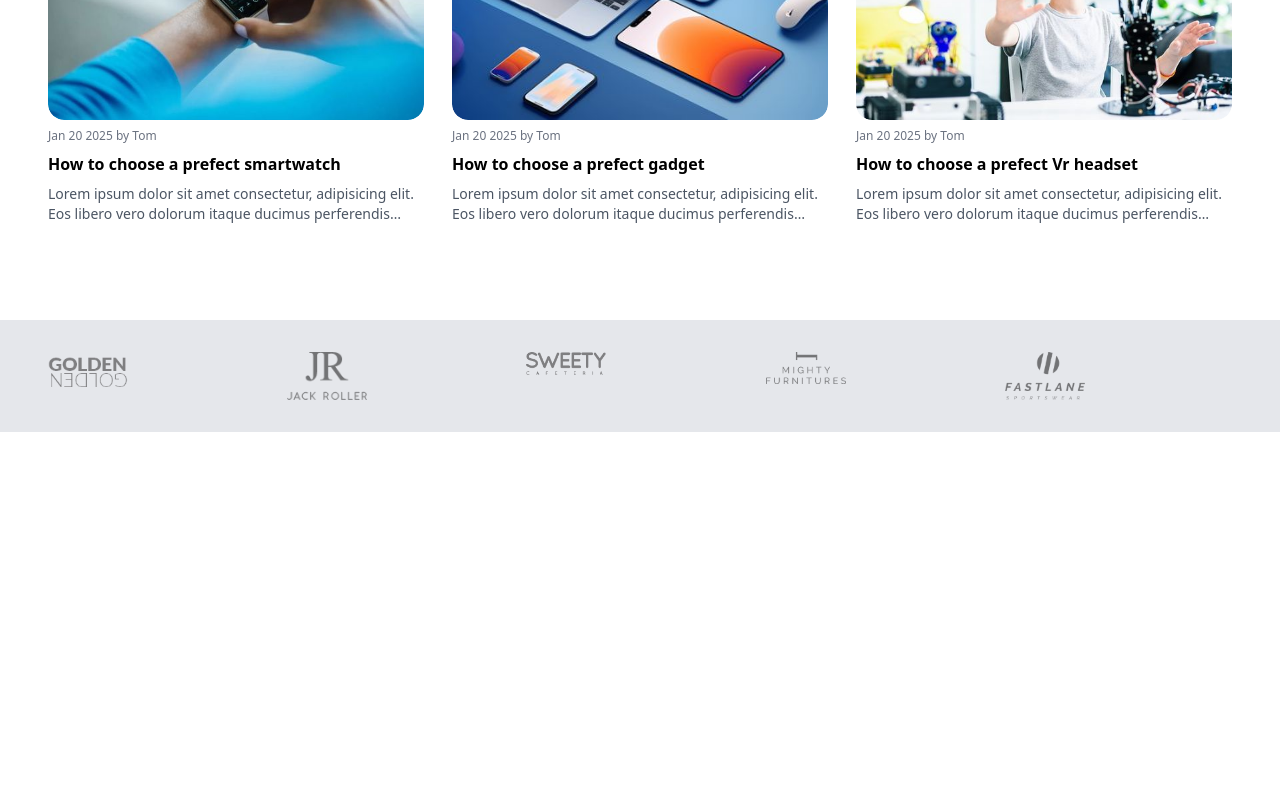
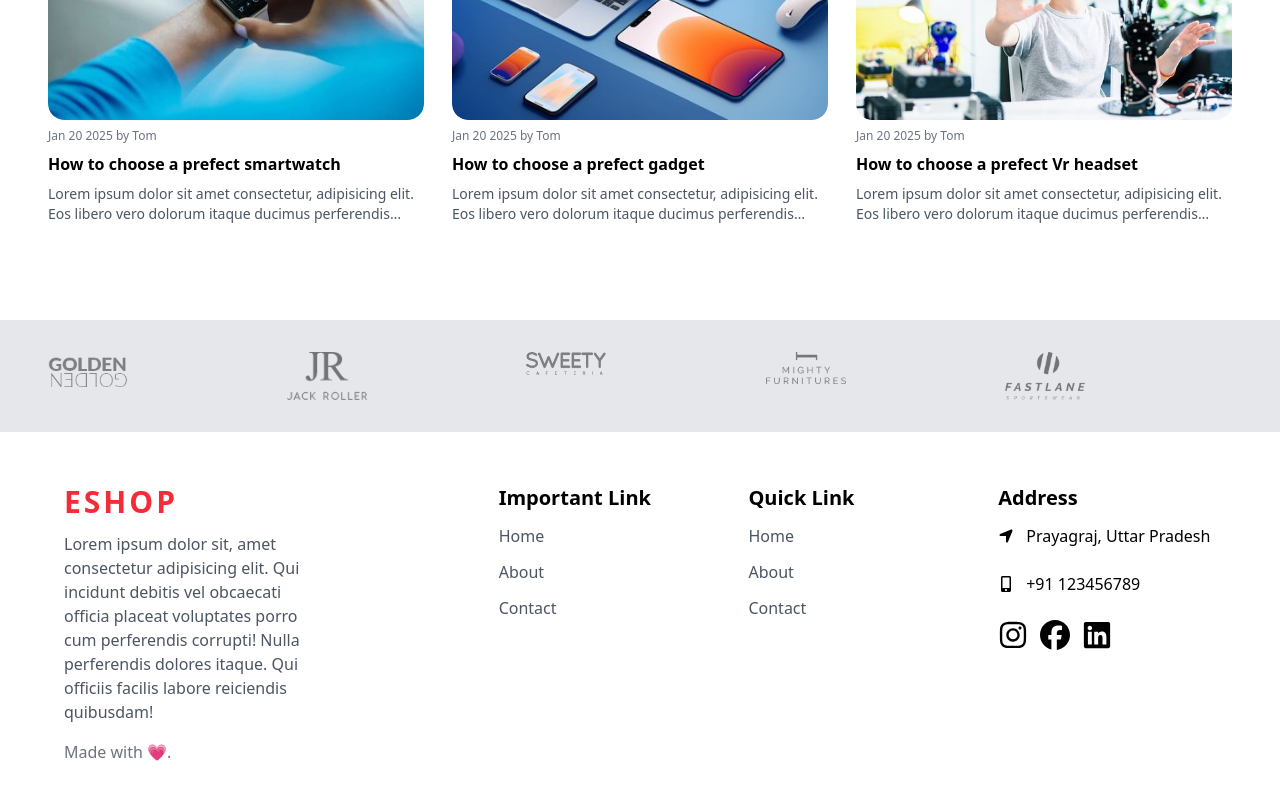
Before and after one commit to deveshru2712/Frontend_practise, a React (Vite) app: page / in a window 1280 px wide. Shown: the part 3710-4510 px from the top of the page. Before the commit the page ends 4142 px from the top, so only its background shows below. Built offline with nearby package versions, Linux system fonts and the light colour scheme.

Commit message:
added a footer section

```diff
--- a/src/App.jsx
+++ b/src/App.jsx
@@ -11,6 +11,7 @@
 import smartwatch from "./assets/category/smartwatch2-removebg-preview.png";
 import Blog from "./components/Blog/Blog";
 import Partner from "./components/Partners/Partner";
+import Footer from "./components/Footer/Footer";
 
 const BannerData = {
   discount: "30% Off",
@@ -49,6 +50,7 @@
       <Banner data={BannerData2} />
       <Blog />
       <Partner />
+      <Footer />
     </div>
   );
 };
--- /dev/null
+++ b/src/components/Footer/Footer.jsx
@@ -0,0 +1,119 @@
+import React from "react";
+import { FaMobileAlt } from "react-icons/fa";
+import {
+  FaFacebook,
+  FaInstagram,
+  FaLinkedin,
+  FaLocationArrow,
+} from "react-icons/fa6";
+
+const Footer = () => {
+  const FooterLinks = [
+    {
+      title: "Home",
+      link: "/#",
+    },
+    {
+      title: "About",
+      link: "/#",
+    },
+    {
+      title: "Contact",
+      link: "/#",
+    },
+  ];
+  return (
+    <div className="dark:bg-gray-950">
+      <div className="container">
+        <div className="grid md:grid-cols-3 pb-20 pt-5">
+          {/* company details */}
+          <div className="py-8 px-4">
+            <a
+              href="#"
+              className="text-primary font-semibold tracking-widest text-2xl uppercase sm:text-3xl"
+            >
+              Eshop
+            </a>
+            <p className="text-gray-600 dark:text-white/70 lg:pr-24 pt-3">
+              Lorem ipsum dolor sit, amet consectetur adipisicing elit. Qui
+              incidunt debitis vel obcaecati officia placeat voluptates porro
+              cum perferendis corrupti! Nulla perferendis dolores itaque. Qui
+              officiis facilis labore reiciendis quibusdam!
+            </p>
+            <p className="text-gray-500 mt-4">Made with 💗.</p>
+          </div>
+          {/* footer link */}
+          <div className="col-span-2 grid grid-cols-2 sm:grid-cols-3 md:pl-10">
+            <div className="py-8 px-4">
+              <h1 className="text-xl font-bold sm:text-left mb-3">
+                Important Link
+              </h1>
+              <ul className="space-y-3">
+                {FooterLinks.map((data, index) => (
+                  <li key={index}>
+                    <a
+                      href={data.link}
+                      className="text-gray-600 hover:text-black dark:text-gray-400 duration-300 dark:hover:text-white"
+                    >
+                      {data.title}
+                    </a>
+                  </li>
+                ))}
+              </ul>
+            </div>
+            {/* second col link */}
+
+            <div className="py-8 px-4">
+              <h1 className="text-xl font-bold sm:text-left mb-3">
+                Quick Link
+              </h1>
+              <ul className="space-y-3">
+                {FooterLinks.map((data, index) => (
+                  <li key={index}>
+                    <a
+                      href={data.link}
+                      className="text-gray-600 hover:text-black dark:text-gray-400 duration-300 dark:hover:text-white"
+                    >
+                      {data.title}
+                    </a>
+                  </li>
+                ))}
+              </ul>
+            </div>
+            {/* company address */}
+            <div className="py-8 px-4 col-span-2 sm:col-auto">
+              <h1 className="text-xl font-bold sm:text-left mb-3">Address</h1>
+              <div>
+                <div className="flex items-center gap-3">
+                  <FaLocationArrow />
+                  <p>Prayagraj, Uttar Pradesh</p>
+                </div>
+
+                <div className="flex items-center gap-3 mt-6">
+                  <FaMobileAlt />
+                  <p>+91 123456789</p>
+                </div>
+                {/* socials link */}
+                <div className="flex items-center gap-3 mt-6">
+                  <a href="#">
+                    <FaInstagram className="text-3xl hover:text-primary duration-200" />
+                  </a>
+
+                  <a href="#">
+                    <FaFacebook className="text-3xl hover:text-primary duration-200" />
+                  </a>
+
+                  <a href="#">
+                    <FaLinkedin className="text-3xl hover:text-primary duration-200" />
+                  </a>
+                </div>
+              </div>
+            </div>
+          </div>
+        </div>
+      </div>
+    </div>
+  );
+};
+
+export default Footer;
```
